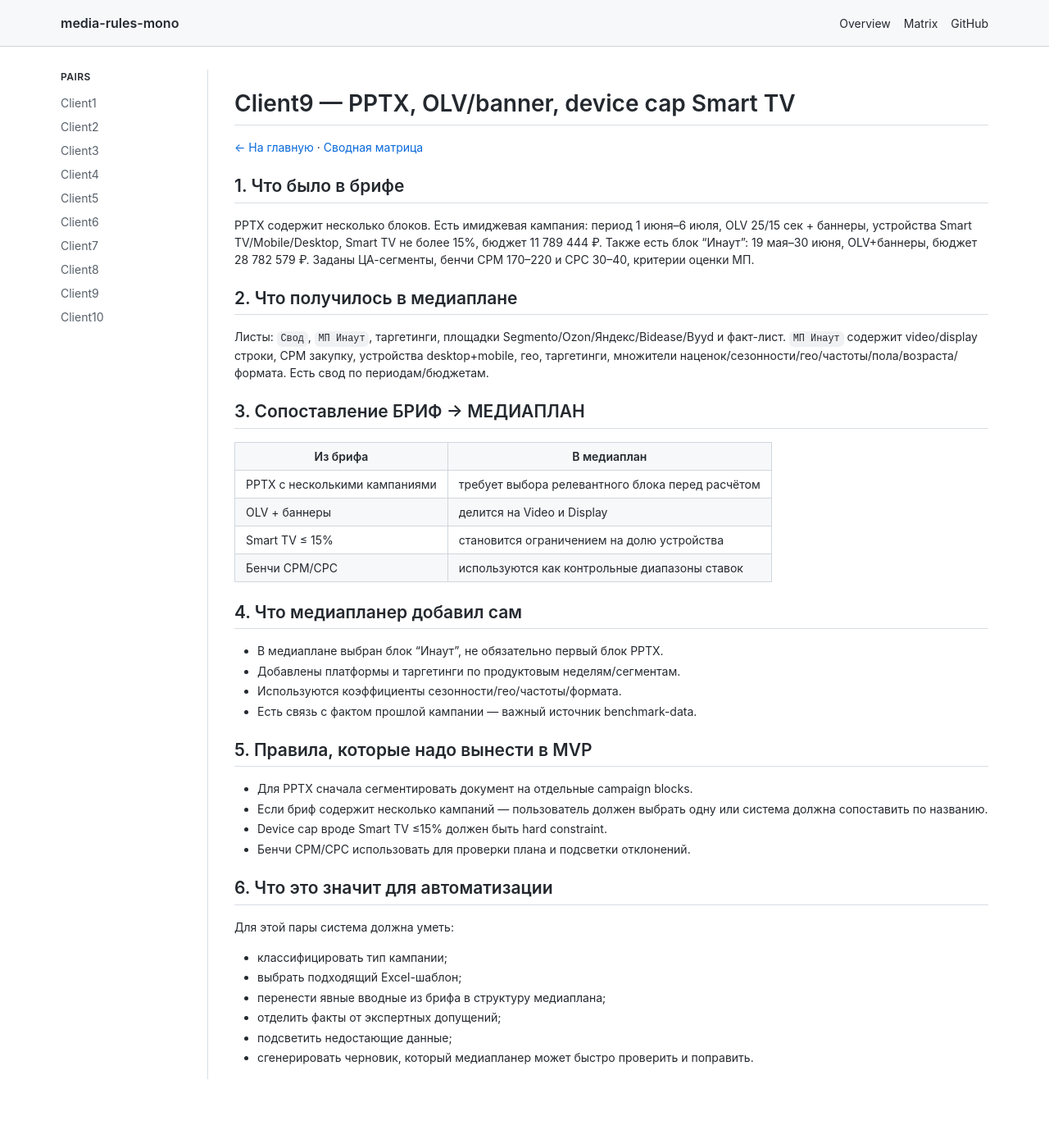
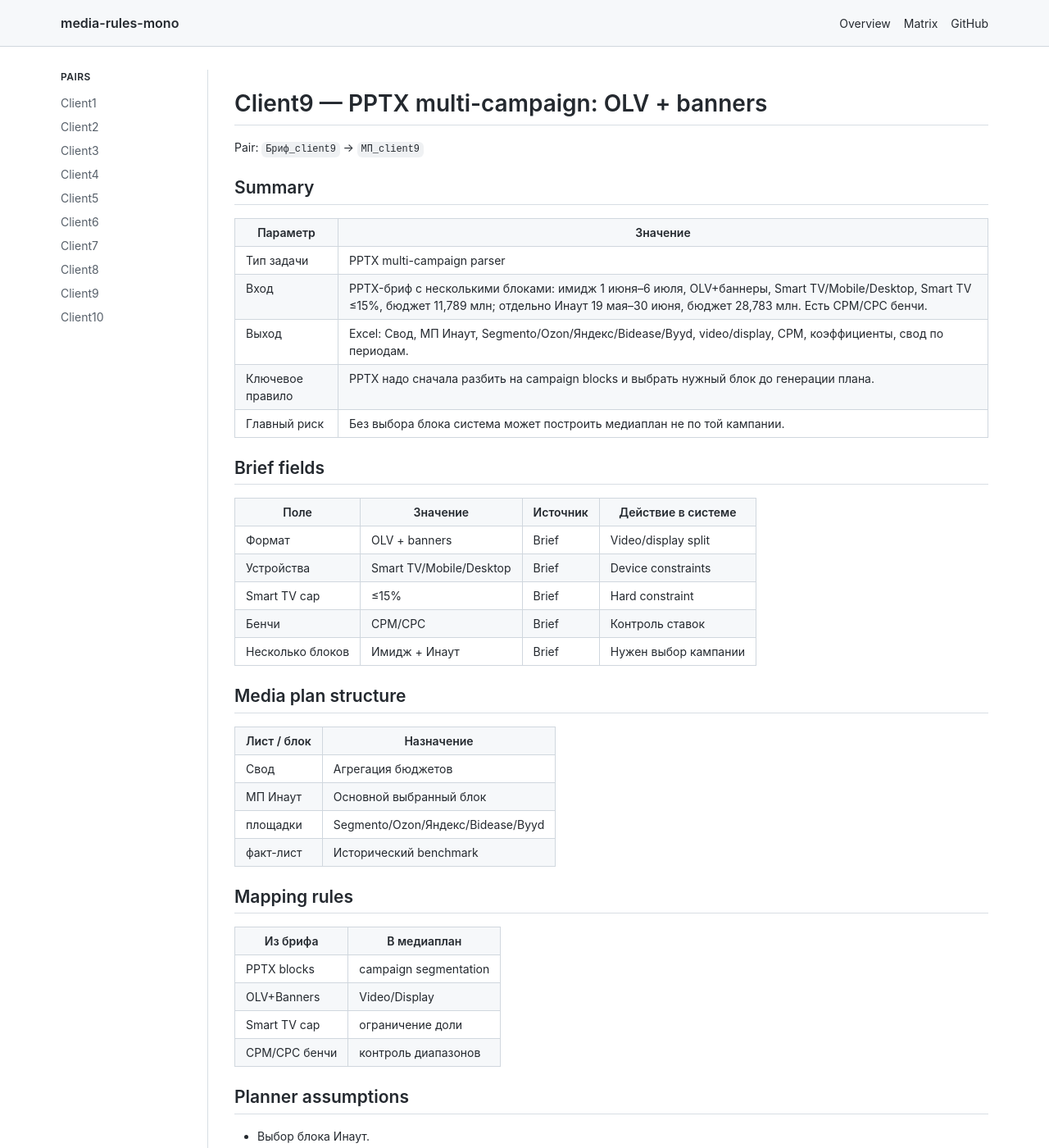
Before and after one commit to svoronkov-les13/media-rules-mono, a Jekyll site: the page built from client9.md, in a window 1280 px wide and 1400 px high. Shown: the whole window at 82% size. Built offline with Jekyll 4.4.1, drawn with Linux system fonts in a browser that asks for light colours; our own code applies the rules of GitHub Pages for plain Markdown files; some of the changed text lies outside the part shown.

Commit message:
docs: make client pages strict github-like specs

```diff
--- a/client9.md
+++ b/client9.md
@@ -1,50 +1,72 @@
 ---
 layout: default
-title: Client9 — PPTX, OLV/banner, device cap Smart TV
+title: Client9 — PPTX multi-campaign: OLV + banners
 ---
 
-# Client9 — PPTX, OLV/banner, device cap Smart TV
+# Client9 — PPTX multi-campaign: OLV + banners
 
-[← На главную](index.html) · [Сводная матрица](matrix.html)
+<div class="page-meta">Pair: <code>Бриф_client9</code> → <code>МП_client9</code></div>
 
-## 1. Что было в брифе
+## Summary
 
-PPTX содержит несколько блоков. Есть имиджевая кампания: период 1 июня–6 июля, OLV 25/15 сек + баннеры, устройства Smart TV/Mobile/Desktop, Smart TV не более 15%, бюджет 11 789 444 ₽. Также есть блок “Инаут”: 19 мая–30 июня, OLV+баннеры, бюджет 28 782 579 ₽. Заданы ЦА-сегменты, бенчи CPM 170–220 и CPC 30–40, критерии оценки МП.
+| Параметр | Значение |
+|---|---|
+| Тип задачи | PPTX multi-campaign parser |
+| Вход | PPTX-бриф с несколькими блоками: имидж 1 июня–6 июля, OLV+баннеры, Smart TV/Mobile/Desktop, Smart TV ≤15%, бюджет 11,789 млн; отдельно Инаут 19 мая–30 июня, бюджет 28,783 млн. Есть CPM/CPC бенчи. |
+| Выход | Excel: Свод, МП Инаут, Segmento/Ozon/Яндекс/Bidease/Byyd, video/display, CPM, коэффициенты, свод по периодам. |
+| Ключевое правило | PPTX надо сначала разбить на campaign blocks и выбрать нужный блок до генерации плана. |
+| Главный риск | Без выбора блока система может построить медиаплан не по той кампании. |
 
-## 2. Что получилось в медиаплане
+## Brief fields
 
-Листы: `Свод`, `МП Инаут`, таргетинги, площадки Segmento/Ozon/Яндекс/Bidease/Byyd и факт-лист. `МП Инаут` содержит video/display строки, CPM закупку, устройства desktop+mobile, гео, таргетинги, множители наценок/сезонности/гео/частоты/пола/возраста/формата. Есть свод по периодам/бюджетам.
+| Поле | Значение | Источник | Действие в системе |
+|---|---|---|---|
+| Формат | OLV + banners | Brief | Video/display split |
+| Устройства | Smart TV/Mobile/Desktop | Brief | Device constraints |
+| Smart TV cap | ≤15% | Brief | Hard constraint |
+| Бенчи | CPM/CPC | Brief | Контроль ставок |
+| Несколько блоков | Имидж + Инаут | Brief | Нужен выбор кампании |
 
-## 3. Сопоставление БРИФ → МЕДИАПЛАН
+## Media plan structure
+
+| Лист / блок | Назначение |
+|---|---|
+| Свод | Агрегация бюджетов |
+| МП Инаут | Основной выбранный блок |
+| площадки | Segmento/Ozon/Яндекс/Bidease/Byyd |
+| факт-лист | Исторический benchmark |
+
+## Mapping rules
 
 | Из брифа | В медиаплан |
 |---|---|
-| PPTX с несколькими кампаниями | требует выбора релевантного блока перед расчётом |
-| OLV + баннеры | делится на Video и Display |
-| Smart TV ≤ 15% | становится ограничением на долю устройства |
-| Бенчи CPM/CPC | используются как контрольные диапазоны ставок |
+| PPTX blocks | campaign segmentation |
+| OLV+Banners | Video/Display |
+| Smart TV cap | ограничение доли |
+| CPM/CPC бенчи | контроль диапазонов |
 
-## 4. Что медиапланер добавил сам
+## Planner assumptions
 
-- В медиаплане выбран блок “Инаут”, не обязательно первый блок PPTX.
-- Добавлены платформы и таргетинги по продуктовым неделям/сегментам.
-- Используются коэффициенты сезонности/гео/частоты/формата.
-- Есть связь с фактом прошлой кампании — важный источник benchmark-data.
+- Выбор блока Инаут.
+- Коэффициенты сезонности/гео/частоты/формата.
+- Связь с фактом прошлой кампании.
 
-## 5. Правила, которые надо вынести в MVP
+## MVP rules
 
-- Для PPTX сначала сегментировать документ на отдельные campaign blocks.
-- Если бриф содержит несколько кампаний — пользователь должен выбрать одну или система должна сопоставить по названию.
-- Device cap вроде Smart TV ≤15% должен быть hard constraint.
-- Бенчи CPM/CPC использовать для проверки плана и подсветки отклонений.
+- PPTX сначала сегментировать.
+- Несколько кампаний → требовать выбор.
+- Device cap — hard constraint.
+- Бенчи использовать для подсветки отклонений.
 
-## 6. Что это значит для автоматизации
+## Automation checklist
 
-Для этой пары система должна уметь:
+- [ ] Классифицировать тип кампании
+- [ ] Выбрать Excel-шаблон
+- [ ] Извлечь явные поля из брифа
+- [ ] Отделить допущения медиапланера
+- [ ] Проверить hard-stop/warning
+- [ ] Сформировать Excel-черновик
 
-- классифицировать тип кампании;
-- выбрать подходящий Excel-шаблон;
-- перенести явные вводные из брифа в структуру медиаплана;
-- отделить факты от экспертных допущений;
-- подсветить недостающие данные;
-- сгенерировать черновик, который медиапланер может быстро проверить и поправить.
+---
+
+[← Overview](index.html) · [Matrix](matrix.html)
```
